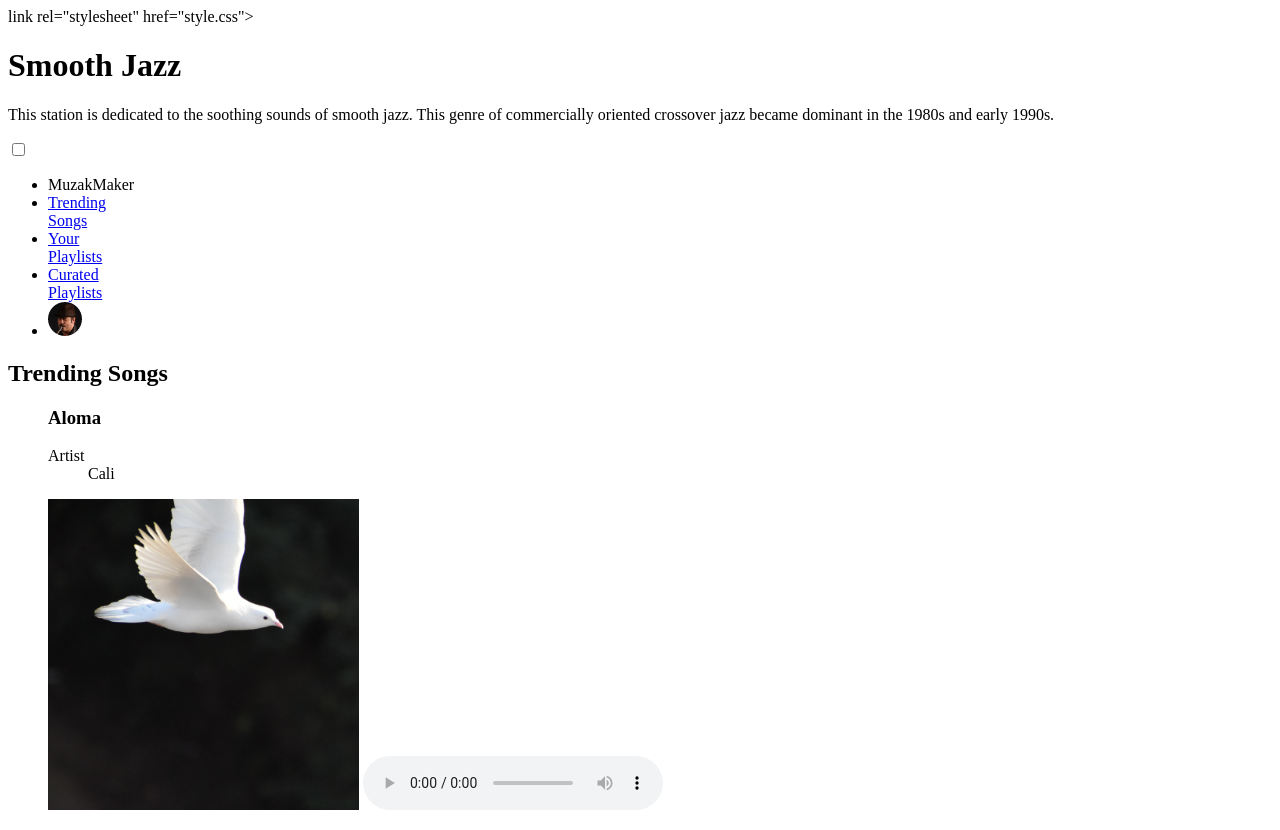
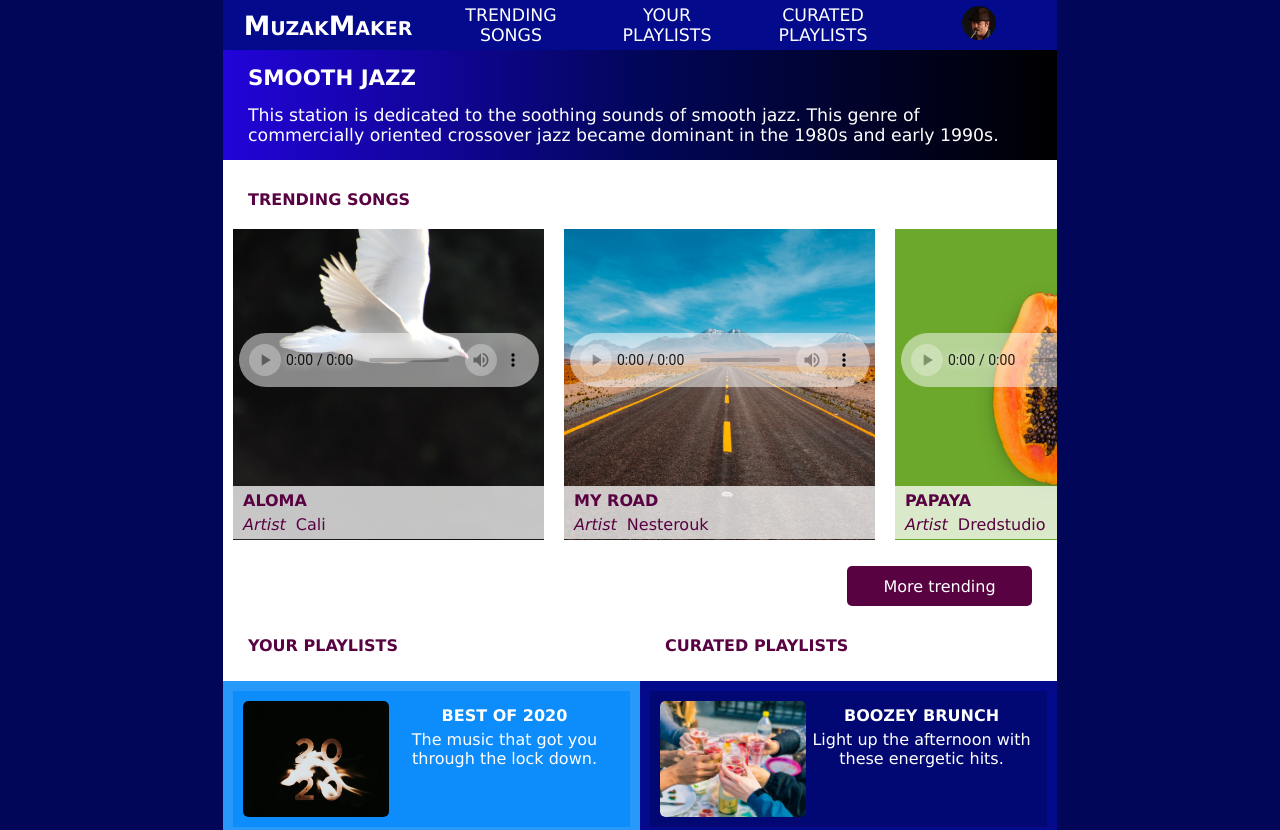
Before and after one commit to NefiLopez78/streamingmedia, a plain HTML site: page index.html in a window 1280 px wide. Shown: the top 830 px of the page. Drawn offline with Linux system fonts and the light colour scheme.

Commit message:
update index.html
< not placed

```diff
--- a/index.html
+++ b/index.html
@@ -4,7 +4,7 @@
     <meta charset="UTF-8">
     <meta name="viewport" content="width=device-width">
     <header>
-        link rel="stylesheet" href="style.css">
+        <link rel="stylesheet" href="style.css">
         <h1>Smooth Jazz</h1>
         <p>This station is dedicated to the soothing sounds of smooth jazz. This genre of commercially oriented crossover jazz became dominant in the 1980s and early 1990s.</p>
         <nav>
```
